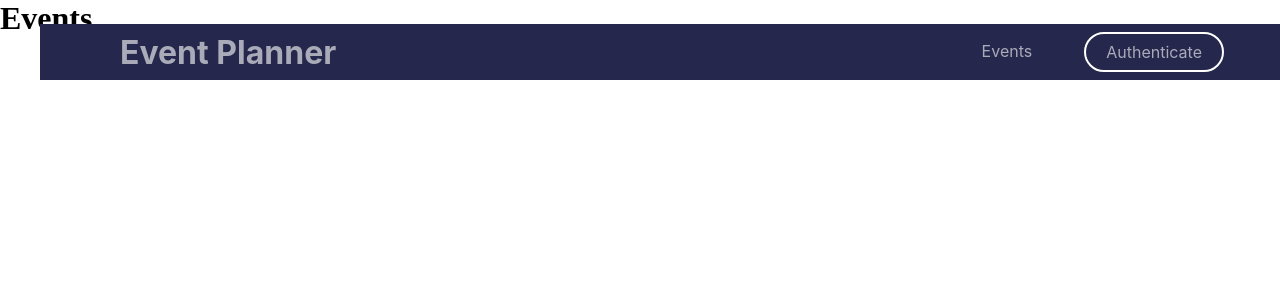
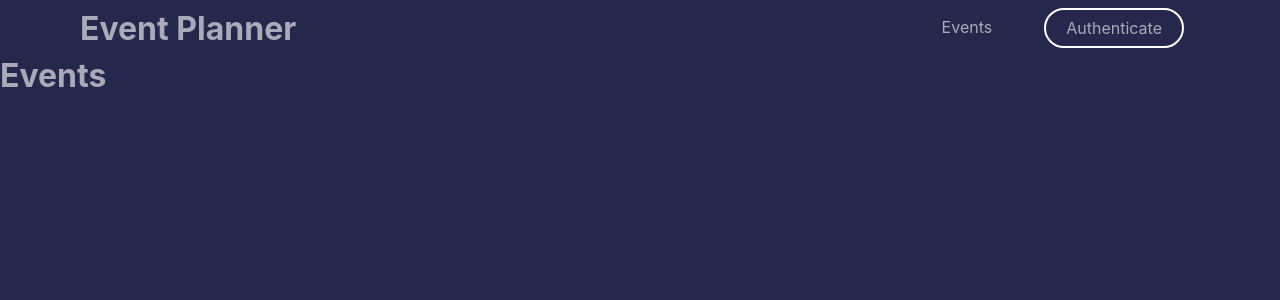
Before and after one commit to TanveshVaity/EventPlanner, a React (Vite) app in the folder frontend/: page /events in a window 1280 px wide. Shown: the top 300 px of the page. Built offline with nearby package versions, Linux system fonts and the light colour scheme.

Commit message:
fix logout

```diff
--- a/frontend/src/App.jsx
+++ b/frontend/src/App.jsx
@@ -3,7 +3,7 @@ import React, { useState, useEffect } from "react";
 import { BrowserRouter, Route, Routes, Navigate } from "react-router-dom";
 import Auth from './pages/Auth/Auth';
 import Bookings from './pages/Bookings';
-import Events from './pages/Events';
+import Events from './pages/Events/Events';
 import Navbar from './components/Navbar/Navbar';
 import AuthContext from './context/auth-context';
 
@@ -14,24 +14,12 @@ function App() {
   const login = (authToken, authUserId) => {
     setToken(authToken);
     setUserId(authUserId);
-    localStorage.setItem('token', authToken);
-    localStorage.setItem('userId', authUserId);
   };
 
   const logout = () => {
     setToken(null);
     setUserId(null);
-    localStorage.removeItem('token');
-    localStorage.removeItem('userId');
   };
-
-  useEffect(() => {
-    const storedToken = localStorage.getItem('token');
-    const storedUserId = localStorage.getItem('userId');
-    if (storedToken && storedUserId) {
-      login(storedToken, storedUserId);
-    }
-  }, []);
 
   return (
     <BrowserRouter>
@@ -50,6 +38,7 @@ function App() {
             {token && <Route path="/" element={<Navigate to="/events" />} />}
             {token && <Route path="/auth" element={<Navigate to="/events" />} />}
             {!token && <Route path="/auth" element={<Auth />} />}
+            {!token && <Route path="/bookings" element={<Navigate to="/auth" />} />}
             <Route path="/events" element={<Events />} />
             {token && <Route path="/bookings" element={<Bookings />} />}
           </Routes>
--- a/frontend/src/components/Navbar/Navbar.css
+++ b/frontend/src/components/Navbar/Navbar.css
@@ -10,7 +10,6 @@
     justify-content: flex-end;
     font-family: Inter, system-ui, Avenir, Helvetica, Arial, sans-serif;
     padding: 1rem 5%;
-    margin: 1.5rem 2.5rem;
 }
 
 .main-nav-logo {
@@ -35,6 +34,16 @@
     margin-right: 2rem;
     position: relative;
 }
+
+.main-nav-items li button{
+    background-color: transparent;
+    border: none;
+    color: #aaabb8;
+    cursor: pointer;
+    font-size: 16px;
+    padding: 0;
+}
+
 
 .main-nav-items li:not(:last-child) {
     border-bottom: 2px solid transparent;
@@ -72,10 +81,16 @@
     border-color: #aaabb8;
 }
 
-.main-nav-items li:last-child:hover a,
-.main-nav-items li:last-child:active a {
+.main-nav-items li:last-child:hover a ,
+.main-nav-items li:last-child:active a{
     color: #25274d;
 }
+
+.main-nav-items li:last-child:hover button ,
+.main-nav-items li:last-child:active button{
+    color: #25274d;
+}
+
 
 .main-nav-items li:not(:last-child):hover:before,
 .main-nav-items li:not(:last-child):active:before {
--- a/frontend/src/components/Navbar/Navbar.jsx
+++ b/frontend/src/components/Navbar/Navbar.jsx
@@ -4,7 +4,7 @@ import "./Navbar.css";
 import AuthContext  from "../../context/auth-context";
 
 const Navbar = () => {
-    const { token } = useContext(AuthContext);
+    const { token , logout} = useContext(AuthContext);
 
     return (
       <header className="main-nav">
@@ -26,6 +26,11 @@ const Navbar = () => {
                 <NavLink to="/auth">Authenticate</NavLink>
               </li>
             )}
+            {token && (
+              <li>
+                <button onClick={logout}>Log Out</button>
+              </li>
+            )}
           </ul>
         </nav>
       </header>
--- /dev/null
+++ b/frontend/src/pages/Events/Events.css
@@ -0,0 +1,12 @@
+.event-container {
+    background-color: #25274d;
+    height: calc(100vh - 3.5rem);
+    width: 100%;
+    margin-top: 3.5rem;
+}
+
+.event-container h1{
+    font-family: Inter, system-ui, Avenir, Helvetica, Arial, sans-serif;
+    font-size: 2rem;
+    color: #aaabb8;
+}
--- a/frontend/src/pages/Events.jsx
+++ b/frontend/src/pages/Events/Events.jsx
@@ -1,10 +1,11 @@
 import React from "react";
+import "./Events.css";
 
 const Events = () =>{
     return(
-        <>
+        <div className="event-container">
             <h1>Events</h1>
-        </>
+        </div>
     )
 }
 
```
